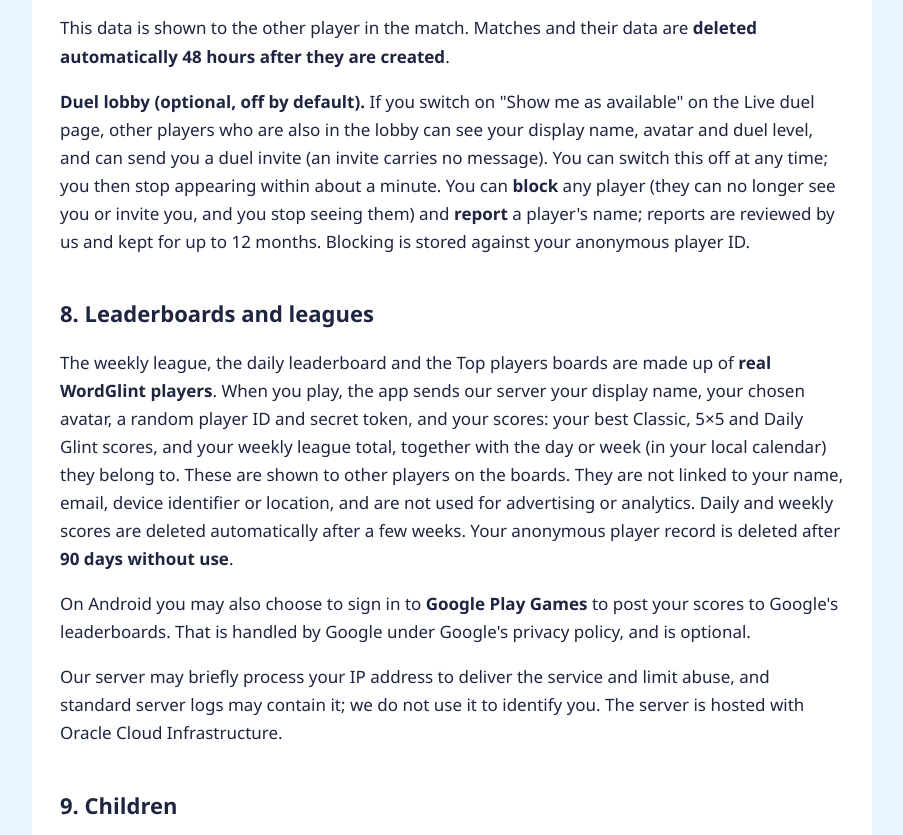
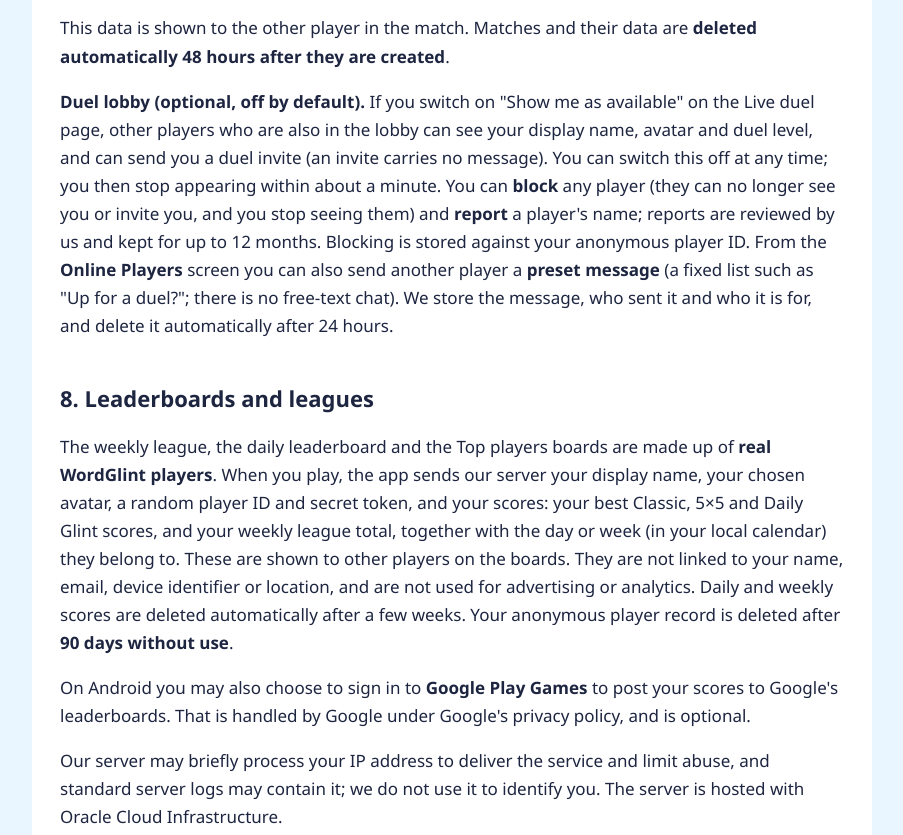
Before and after one commit to tristandavid/wordglint, a plain HTML site: page privacy.html in a window 1280 px wide. Shown: the part 2123-2958 px from the top of the page, without its empty margins (188-1091 px from the left). Drawn offline with Linux system fonts and the light colour scheme.

Commit message:
Add files via upload
updated some of the files

```diff
--- a/privacy.html
+++ b/privacy.html
@@ -54,7 +54,7 @@
 <li>the <strong>quick reaction</strong> you pick (one of a fixed list of preset messages, such as "GG"). There is no free-text chat.</li>
 </ul>
 <p>This data is shown to the other player in the match. Matches and their data are <strong>deleted automatically 48 hours after they are created</strong>.</p>
-<p><strong>Duel lobby (optional, off by default).</strong> If you switch on "Show me as available" on the Live duel page, other players who are also in the lobby can see your display name, avatar and duel level, and can send you a duel invite (an invite carries no message). You can switch this off at any time; you then stop appearing within about a minute. You can <strong>block</strong> any player (they can no longer see you or invite you, and you stop seeing them) and <strong>report</strong> a player's name; reports are reviewed by us and kept for up to 12 months. Blocking is stored against your anonymous player ID.</p>
+<p><strong>Duel lobby (optional, off by default).</strong> If you switch on "Show me as available" on the Live duel page, other players who are also in the lobby can see your display name, avatar and duel level, and can send you a duel invite (an invite carries no message). You can switch this off at any time; you then stop appearing within about a minute. You can <strong>block</strong> any player (they can no longer see you or invite you, and you stop seeing them) and <strong>report</strong> a player's name; reports are reviewed by us and kept for up to 12 months. Blocking is stored against your anonymous player ID. From the <strong>Online Players</strong> screen you can also send another player a <strong>preset message</strong> (a fixed list such as "Up for a duel?"; there is no free-text chat). We store the message, who sent it and who it is for, and delete it automatically after 24 hours.</p>
 
 <h2>8. Leaderboards and leagues</h2>
 <p>The weekly league, the daily leaderboard and the Top players boards are made up of <strong>real WordGlint players</strong>. When you play, the app sends our server your display name, your chosen avatar, a random player ID and secret token, and your scores: your best Classic, 5&times;5 and Daily Glint scores, and your weekly league total, together with the day or week (in your local calendar) they belong to. These are shown to other players on the boards. They are not linked to your name, email, device identifier or location, and are not used for advertising or analytics. Daily and weekly scores are deleted automatically after a few weeks. Your anonymous player record is deleted after <strong>90 days without use</strong>.</p>
```
Also changed, not shown: support.html (+1 -1 lines).
